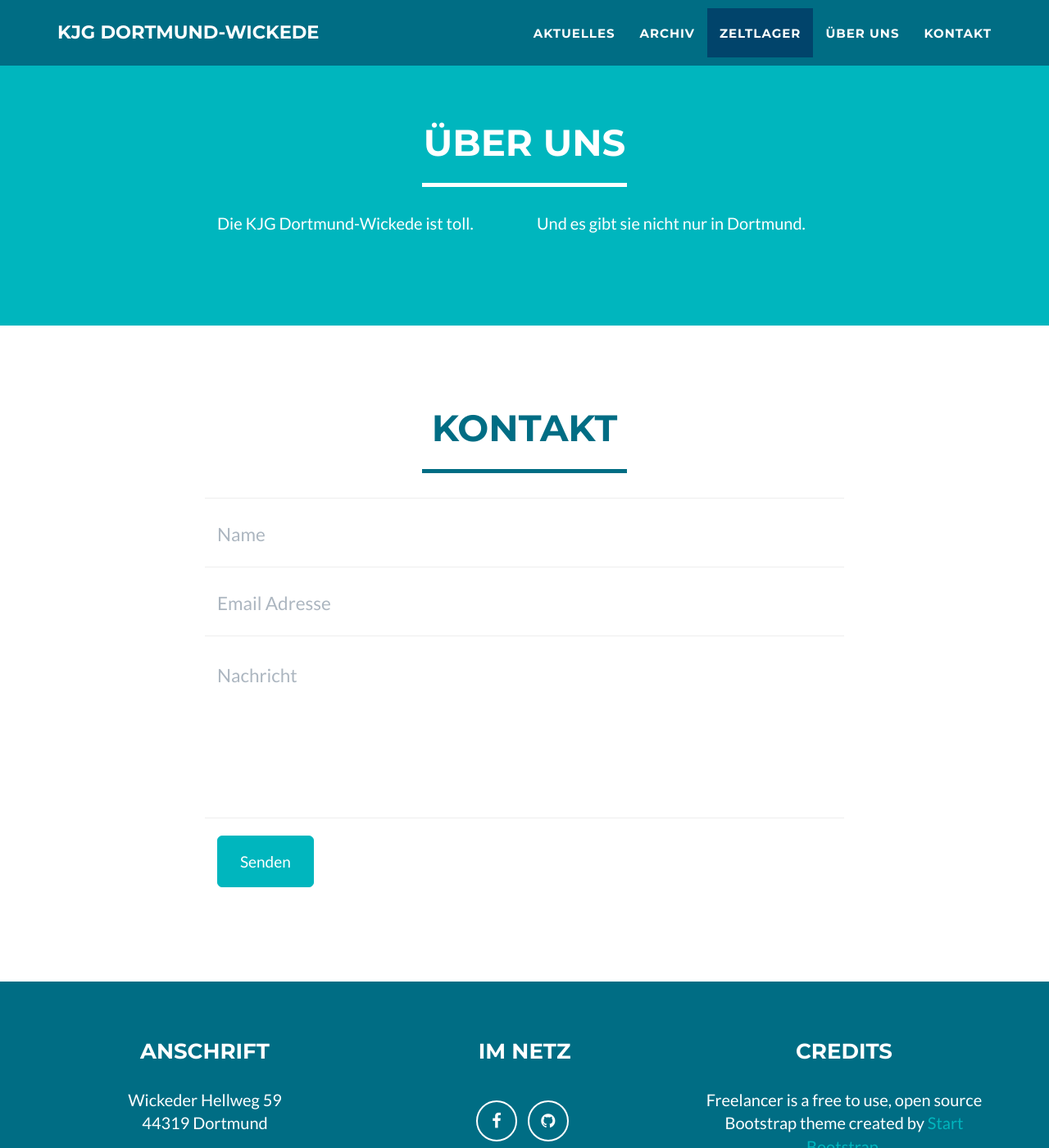
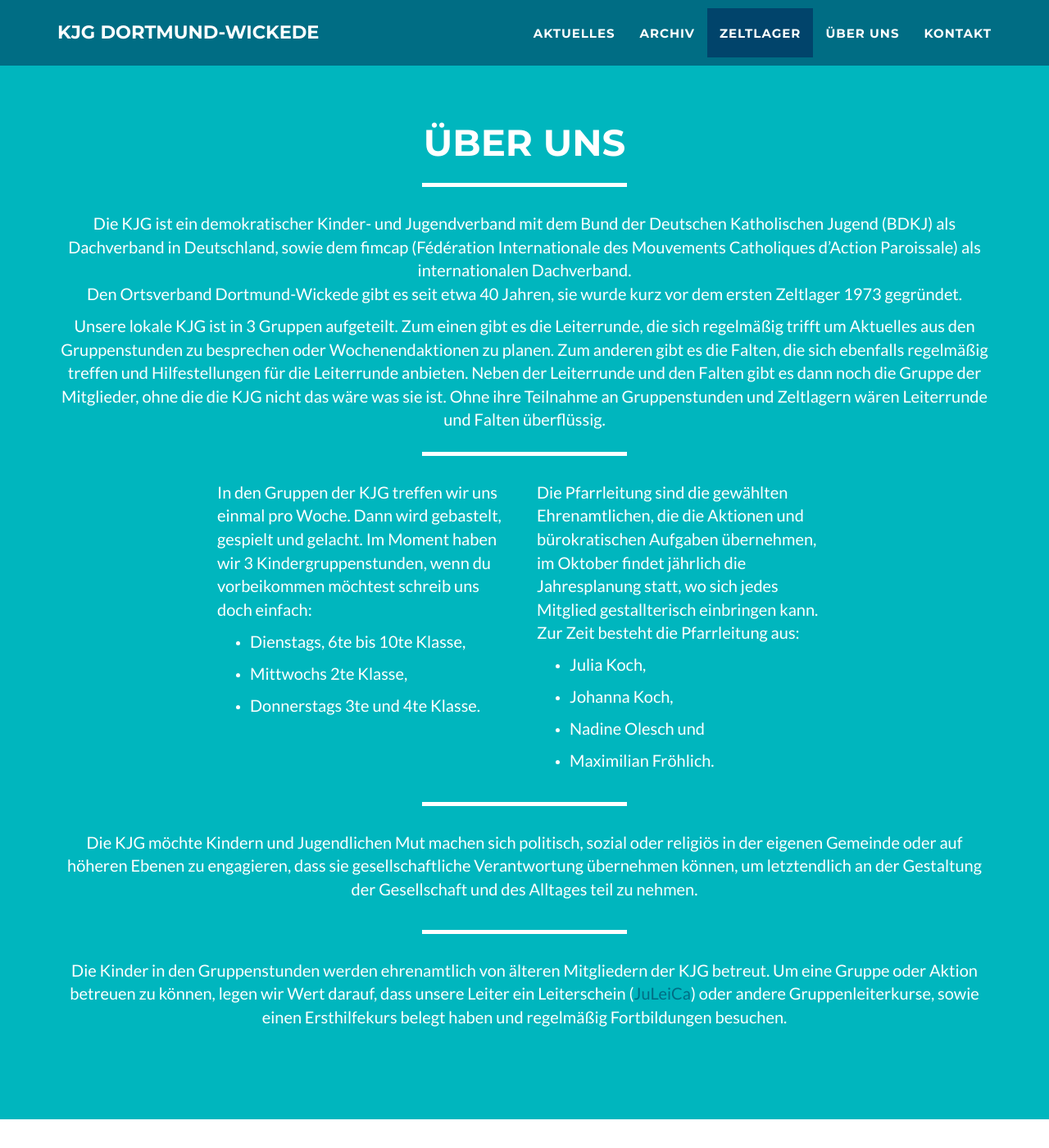
Before and after one commit to jeromelachaud/freelancer-theme, a Jekyll site: the page built from index.html, in a window 1280 px wide and 1400 px high, scrolled down 3105 px. Shown: the whole window at 82% size. Built offline with Jekyll 4.4.1, drawn with Linux system fonts in a browser that asks for light colours.

Commit message:
Kapitel Über Uns neu strukturiert und überarbeitet

```diff
--- a/_includes/about.html
+++ b/_includes/about.html
@@ -7,13 +7,75 @@
                     <hr class="star-light">
                 </div>
             </div>
-            <div class="row">
-                <div class="col-lg-4 col-lg-offset-2">
-                    <p>Die KJG Dortmund-Wickede ist toll.</p>
+			<div class="row">
+			   <div class="col-lg-12 text-center">
+					<p>Die KJG ist ein demokratischer Kinder- und Jugendverband mit dem
+					Bund der Deutschen Katholischen Jugend (BDKJ) als Dachverband in
+					Deutschland, sowie dem fimcap (Fédération Internationale des
+					Mouvements Catholiques d’Action Paroissale) als
+					internationalen Dachverband.
+					<br>
+					Den Ortsverband Dortmund-Wickede gibt es seit etwa 40 Jahren, sie
+					wurde kurz vor dem ersten Zeltlager 1973 gegründet.<p>
+			    </div>
+				<div class="col-lg-12 text-center">
+					<p>Unsere lokale KJG ist in 3 Gruppen aufgeteilt.
+					Zum einen gibt es die Leiterrunde, die sich
+					regelmäßig trifft um Aktuelles aus den Gruppenstunden zu besprechen
+					oder Wochenendaktionen zu planen.
+					Zum anderen gibt es die Falten, die sich ebenfalls regelmäßig
+					treffen und Hilfestellungen für die Leiterrunde anbieten.
+					Neben der Leiterrunde und den Falten gibt es dann noch die
+					Gruppe der Mitglieder,
+					ohne die die KJG nicht das wäre was sie ist. Ohne ihre Teilnahme
+					an Gruppenstunden und Zeltlagern wären Leiterrunde und Falten
+					überflüssig.<p>
+			    <hr class="star-light">
+			    </div>
+				<div class="col-lg-4 col-lg-offset-2">
+					<p>In den Gruppen der KJG treffen wir uns einmal pro Woche.
+					Dann wird gebastelt, gespielt und gelacht.
+					Im Moment haben wir 3 Kindergruppenstunden, wenn du
+					vorbeikommen möchtest schreib uns doch einfach:</p>
+						<ul>
+							<li><p>Dienstags, 6te bis 10te Klasse,</p>
+							<li><p>Mittwochs 2te Klasse,</p>
+							<li><p>Donnerstags 3te und 4te Klasse.</p>
+						</ul>
                 </div>
                 <div class="col-lg-4">
-                    <p>Und es gibt sie nicht nur in Dortmund.</p>
-                </div>
-            </div>
+                    <p>Die Pfarrleitung sind die gewählten Ehrenamtlichen, die
+					die Aktionen und bürokratischen Aufgaben übernehmen, im
+					Oktober findet jährlich die Jahresplanung statt, wo sich
+					jedes Mitglied gestallterisch einbringen kann.
+					Zur Zeit besteht die Pfarrleitung aus:</p>
+						<ul>
+							<li><p>Julia Koch,</p>
+							<li><p>Johanna Koch,</p>
+							<li><p>Nadine Olesch und</p>
+							<li><p>Maximilian Fröhlich.</p>
+						</ul>
+				</div>
+				<div class="col-lg-12 text-center">
+				<hr class="star-light">
+					<p>Die KJG möchte Kindern und Jugendlichen Mut machen sich
+					politisch, sozial oder religiös in der eigenen Gemeinde
+					oder auf höheren Ebenen zu engagieren, dass sie
+					gesellschaftliche Verantwortung übernehmen können, um
+					letztendlich an der Gestaltung der Gesellschaft und des
+					Alltages teil zu nehmen.</p>
+			    </div>
+				<div class="col-lg-12 text-center">
+				<hr class="star-light">
+				<p>Die Kinder in den Gruppenstunden werden ehrenamtlich von
+				älteren Mitgliedern der KJG betreut. Um eine Gruppe oder
+				Aktion betreuen zu können, legen wir Wert darauf, dass unsere
+				Leiter ein Leiterschein
+				(<a target="_blank" href="http://www.juleica.de/"><font color="006d84"<>JuLeiCa</font></a>)
+				oder andere Gruppenleiterkurse,
+				sowie einen Ersthilfekurs belegt haben und regelmäßig
+				Fortbildungen besuchen.</p>
+				</div>
+			</div>
         </div>
-    </section>
+	</section>
```
